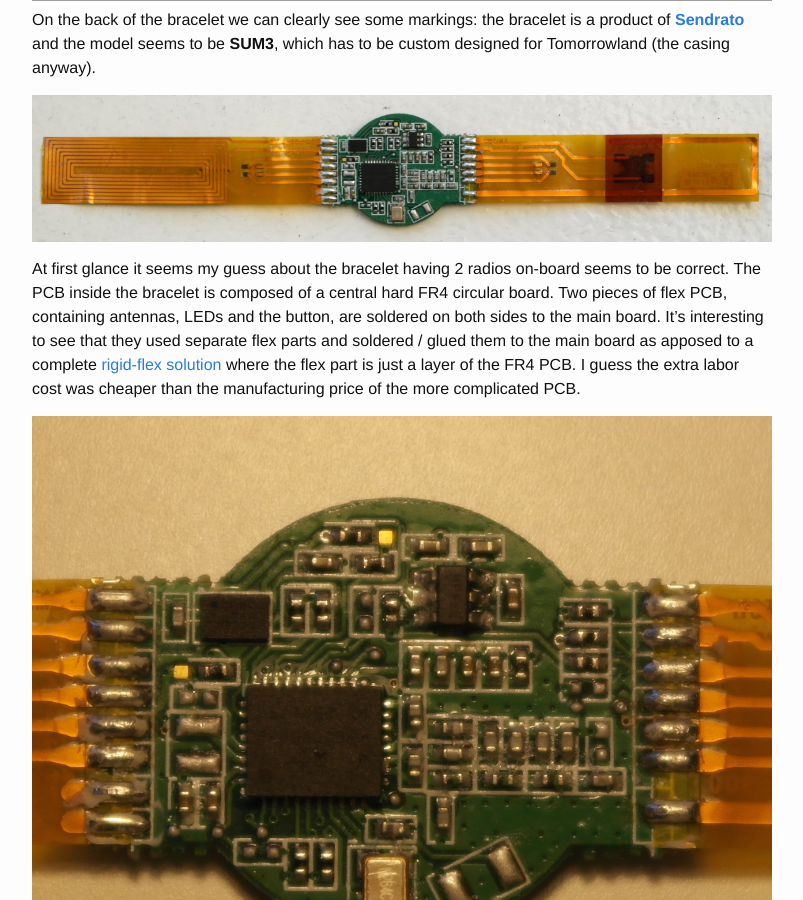
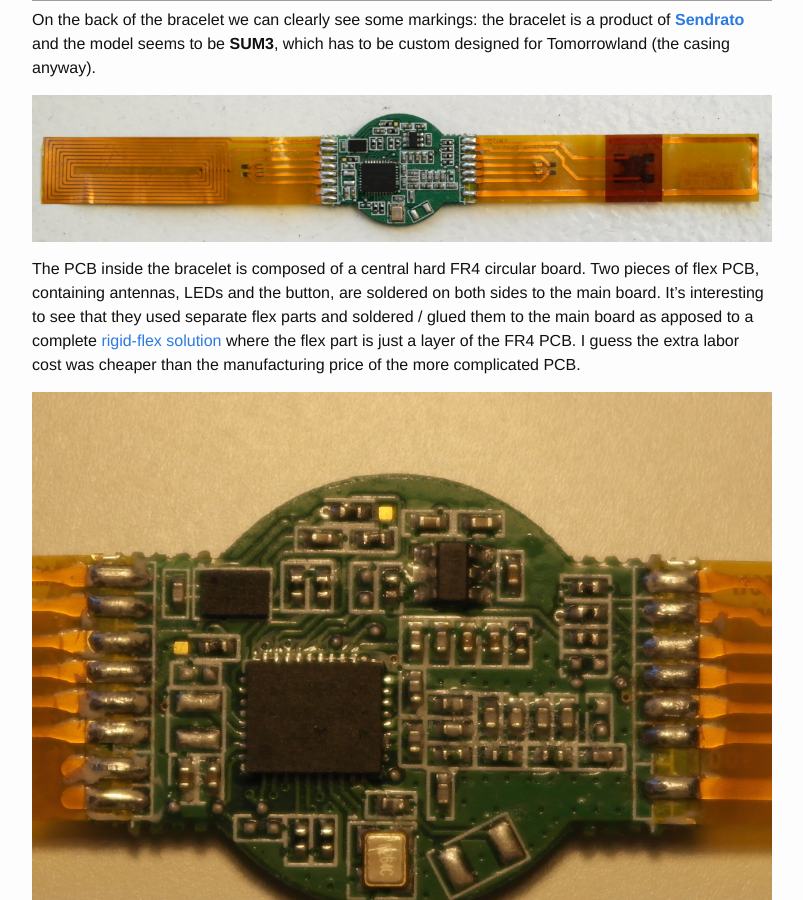
Before and after one commit to JelmerT/JelmerT.github.io, a Jekyll site: the page built from _posts/2014-11-17-TML-bracelet-teardown.md, in a window 1280 px wide and 900 px high, scrolled down 3609 px. Shown: the whole window, without its empty margins (238-1041 px from the left). Built offline with Jekyll 4.4.1, drawn with Linux system fonts in a browser that asks for light colours; comment, search, counter and statistics services are not loaded; grey boxes are pictures that could not be loaded.

Commit message:
minor correction

```diff
--- a/_posts/2014-11-17-TML-bracelet-teardown.md
+++ b/_posts/2014-11-17-TML-bracelet-teardown.md
@@ -49,7 +49,7 @@ On the back of the bracelet we can clearly see some markings: the bracelet is a
 
 [![Tomorrowland bracelet](/images/2014-11-17-TML-bracelet-teardown-10.jpg)](/images/2014-11-17-TML-bracelet-teardown-10.jpg)
 
-At first glance it seems my guess about the bracelet having 2 radios on-board seems to be correct. The PCB inside the bracelet is composed of a central hard FR4 circular board. Two pieces of flex PCB, containing antennas, LEDs and the button, are soldered on both sides to the main board. It's interesting to see that they used separate flex parts and soldered / glued them to the main board as apposed to a complete [rigid-flex solution](http://www.candorind.com/assets/img/Flex-RigidMax800px500pxl.jpg) where the flex part is just a layer of the FR4 PCB. I guess the extra labor cost was cheaper than the manufacturing price of the more complicated PCB.
+The PCB inside the bracelet is composed of a central hard FR4 circular board. Two pieces of flex PCB, containing antennas, LEDs and the button, are soldered on both sides to the main board. It's interesting to see that they used separate flex parts and soldered / glued them to the main board as apposed to a complete [rigid-flex solution](http://www.candorind.com/assets/img/Flex-RigidMax800px500pxl.jpg) where the flex part is just a layer of the FR4 PCB. I guess the extra labor cost was cheaper than the manufacturing price of the more complicated PCB.
 
 [![Tomorrowland bracelet](/images/2014-11-17-TML-bracelet-teardown-9.jpg)](/images/2014-11-17-TML-bracelet-teardown-9.jpg)
 
```
